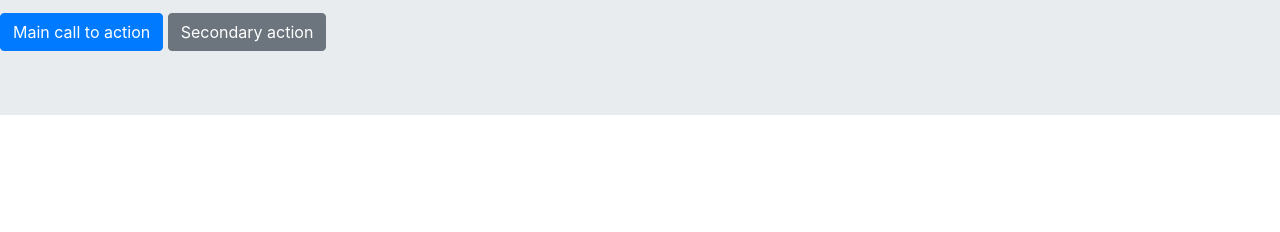
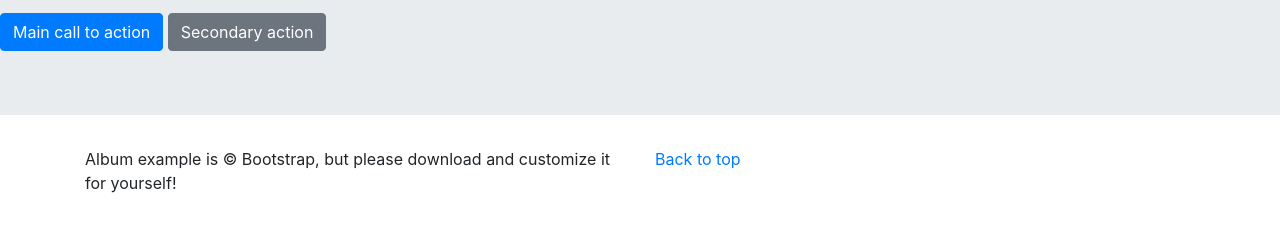
Before and after one commit to CongSam/DuAnGit, a plain HTML site: page index.html in a window 1280 px wide. Shown: the part 202-434 px from the top of the page. Drawn offline with nearby package versions, Linux system fonts and the light colour scheme.

Commit message:
add footer

```diff
--- a/index.html
+++ b/index.html
@@ -26,7 +26,20 @@
           </div>
     </section>
     <section class="products"></section>
-    <footer></footer>
+    <footer>
+        <div class="container">
+            <div class="row">
+                <div class="col-6">
+                    <p>
+                        Album example is © Bootstrap, but please download and customize it for yourself!
+                    </p>
+                </div>
+                <div class="col-6">
+                    <a href="#">Back to top</a>
+                </div>
+            </div>
+        </div>
+    </footer>
 
 
     <script src="https://code.jquery.com/jquery-3.5.1.slim.min.js"
```
